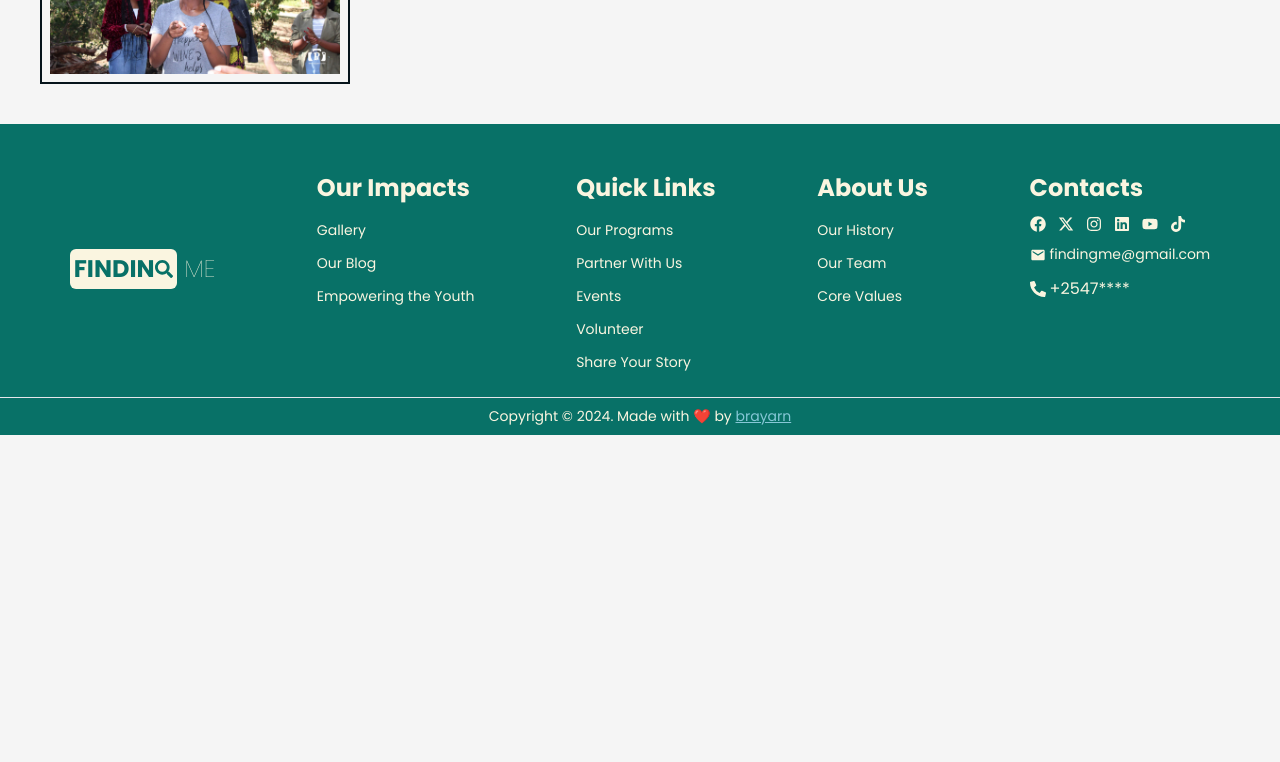
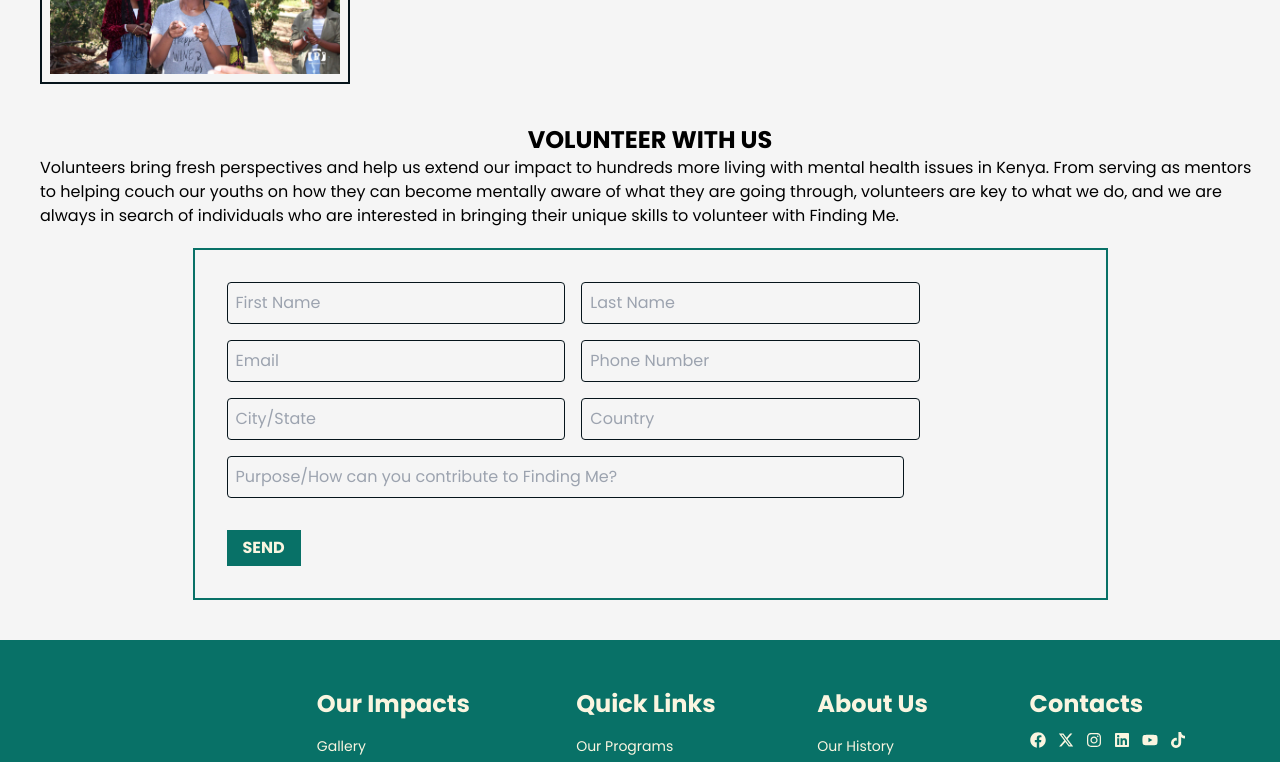
Before and after one commit to o-brayarn/finding-me, a React (Vite) app: page /volunteer in a window 1280 px wide. Shown: the part 719-1481 px from the top of the page. Before the commit the page ends 1154 px from the top, so only its background shows below. Built offline with nearby package versions, Linux system fonts and the light colour scheme.

Commit message:
complete volunteer section

```diff
--- a/src/pages/Volunteer.jsx
+++ b/src/pages/Volunteer.jsx
@@ -33,6 +33,67 @@ const Volunteer = () => {
           </p>
         </div>
       </div>
+      <div className="ms-5 me-5 md:ms-10 mt-10">
+        <h1 className="text-center text-2xl font-bold">VOLUNTEER WITH US</h1>
+        <p>
+          Volunteers bring fresh perspectives and help us extend our impact to
+          hundreds more living with mental health issues in Kenya. From serving
+          as mentors to helping couch our youths on how they can become mentally
+          aware of what they are going through, volunteers are key to what we
+          do, and we are always in search of individuals who are interested in
+          bringing their unique skills to volunteer with Finding Me.{" "}
+        </p>
+        <form className="mx-auto mt-5 border-2 border-[#087167] md:w-3/4 flex flex-col gap-4 p-8">
+          <div className="flex justify-start items-center flex-wrap gap-4">
+            <input
+              type="text"
+              placeholder="First Name"
+              className="border border-[#06141B] rounded pt-2 pb-2 sm:w-2/5 w-full ps-2 bg-inherit"
+            />
+            <input
+              type="text"
+              placeholder="Last Name"
+              className="border border-[#06141B] rounded pt-2 pb-2 sm:w-2/5 w-full ps-2 bg-inherit"
+            />
+          </div>
+          <div className="flex justify-start items-center flex-wrap gap-4">
+            <input
+              type="email"
+              placeholder="Email"
+              className="border border-[#06141B] rounded pt-2 pb-2 sm:w-2/5 w-full ps-2 bg-inherit"
+            />
+            <input
+              type="text"
+              placeholder="Phone Number"
+              className="border border-[#06141B] rounded pt-2 pb-2 sm:w-2/5 w-full ps-2 bg-inherit"
+            />
+          </div>
+          <div className="flex justify-start items-center flex-wrap gap-4">
+            <input
+              type="text"
+              placeholder="City/State"
+              className="border border-[#06141B] rounded pt-2 pb-2 sm:w-2/5 w-full ps-2 bg-inherit"
+            />
+            <input
+              type="text"
+              placeholder="Country"
+              className="border border-[#06141B] rounded pt-2 pb-2 sm:w-2/5 w-full ps-2 bg-inherit"
+            />
+          </div>
+          <div>
+            <input
+              type="text"
+              placeholder="Purpose/How can you contribute to Finding Me?"
+              className="border border-[#06141B] rounded pt-2 pb-2 sm:w-4/5 w-full mb-8 ps-2 bg-inherit"
+            />
+            <input
+              type="button"
+              value="SEND"
+              className="block bg-[#087167] text-center text-[#FAF5E0] px-4 py-1.5 font-bold"
+            />
+          </div>
+        </form>
+      </div>
     </div>
   );
 };
```
